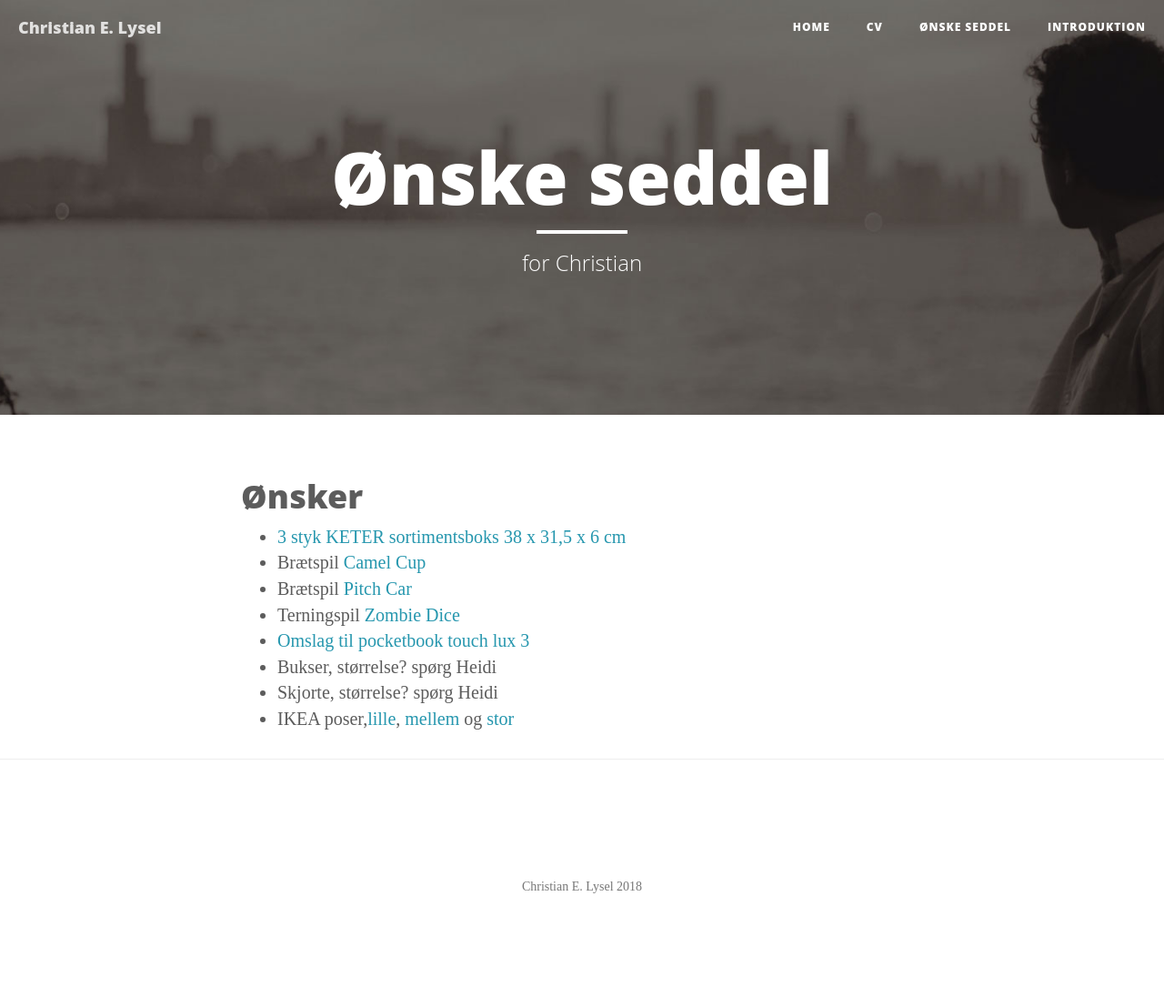
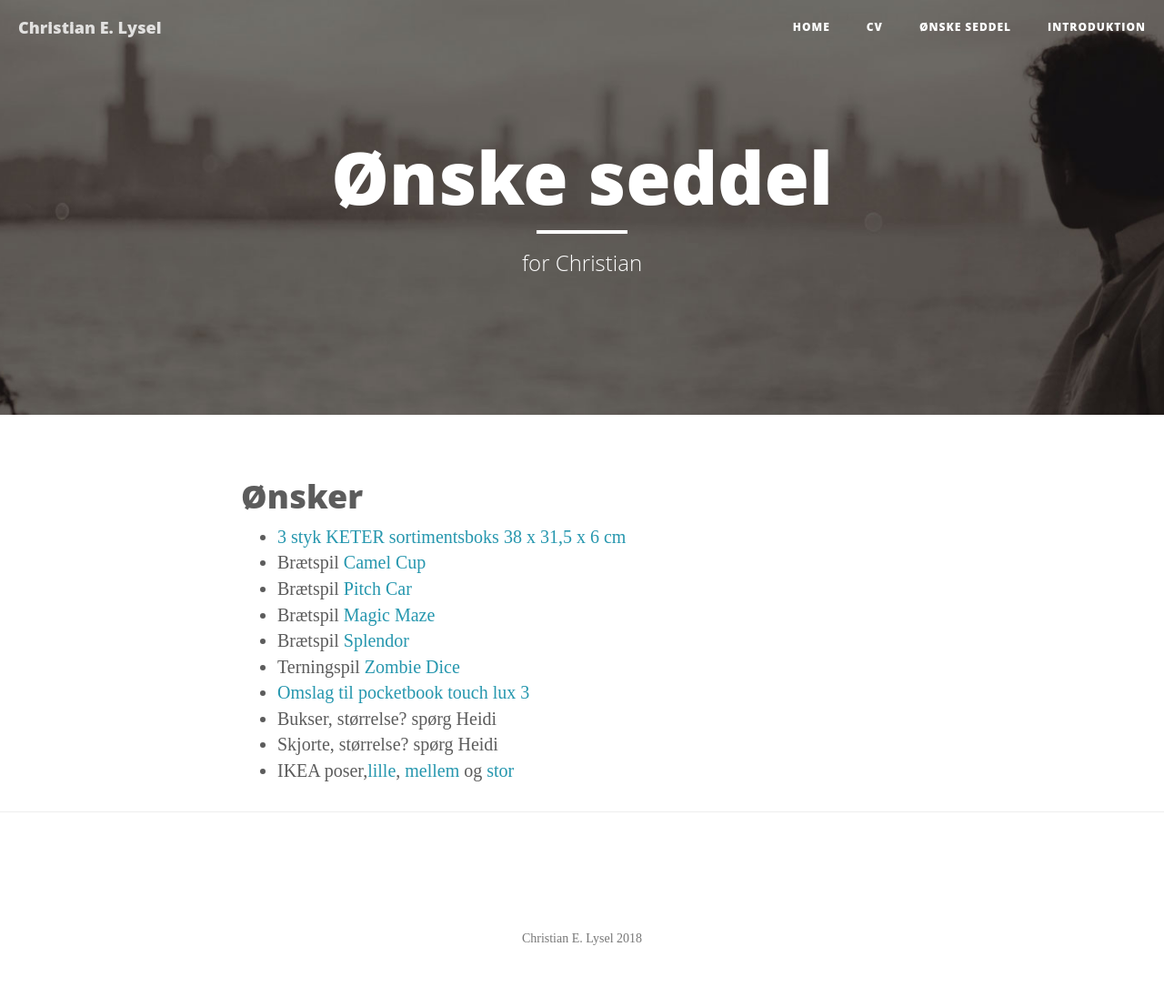
Before and after one commit to clysel/christian.lysel.net, a Jekyll site: the page built from gave.markdown, in a window 1280 px wide. Shown: the whole page at 91% size. Built offline with Jekyll 4.4.1, drawn with Linux system fonts in a browser that asks for light colours; before the commit the page ends 1050 px from its top, so only the background shows below that.

Commit message:
Update gave.markdown

```diff
--- a/gave.markdown
+++ b/gave.markdown
@@ -9,6 +9,8 @@ header-img: "img/about-bg.jpg"
  * [3 styk KETER sortimentsboks 38 x 31,5 x 6 cm](https://www.jemogfix.dk/keter-sortimentsboks-38-x-31-5-x-6-cm/3142/9037211/)
  * Brætspil [Camel Cup](https://www.nordiskspil.dk/camel-cup)
  * Brætspil [Pitch Car](https://www.hyggeonkel.dk/produkt/pitch-car)
+ * Brætspil [Magic Maze](https://www.hyggeonkel.dk/produkt/magic-maze-scandinavian)
+ * Brætspil [Splendor](https://www.hyggeonkel.dk/produkt/splendor-dansk)
  * Terningspil [Zombie Dice](https://www.hyggeonkel.dk/produkt/zombie-dice)
  * [Omslag til pocketbook touch lux 3](https://www.conradelektronik.dk/?websale8=conrad-dk&pi=1462095)
  * Bukser, størrelse? spørg Heidi
```
